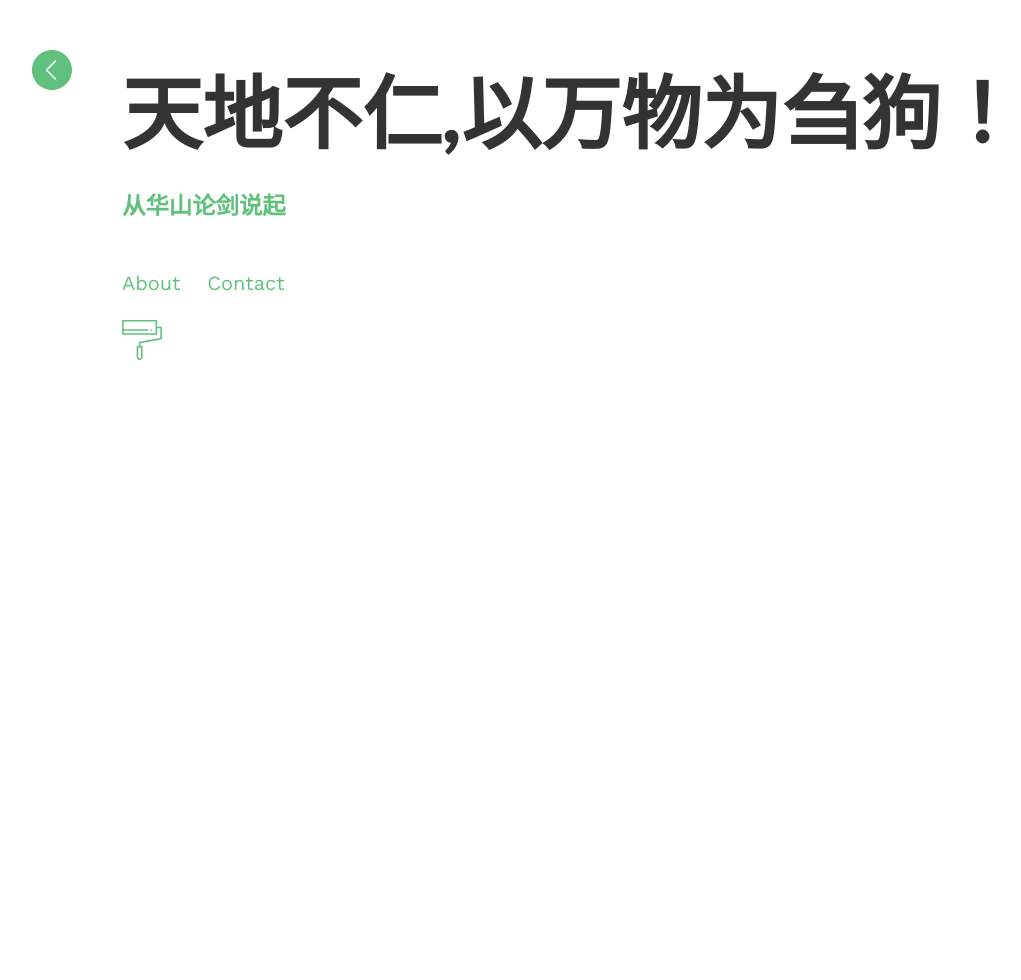
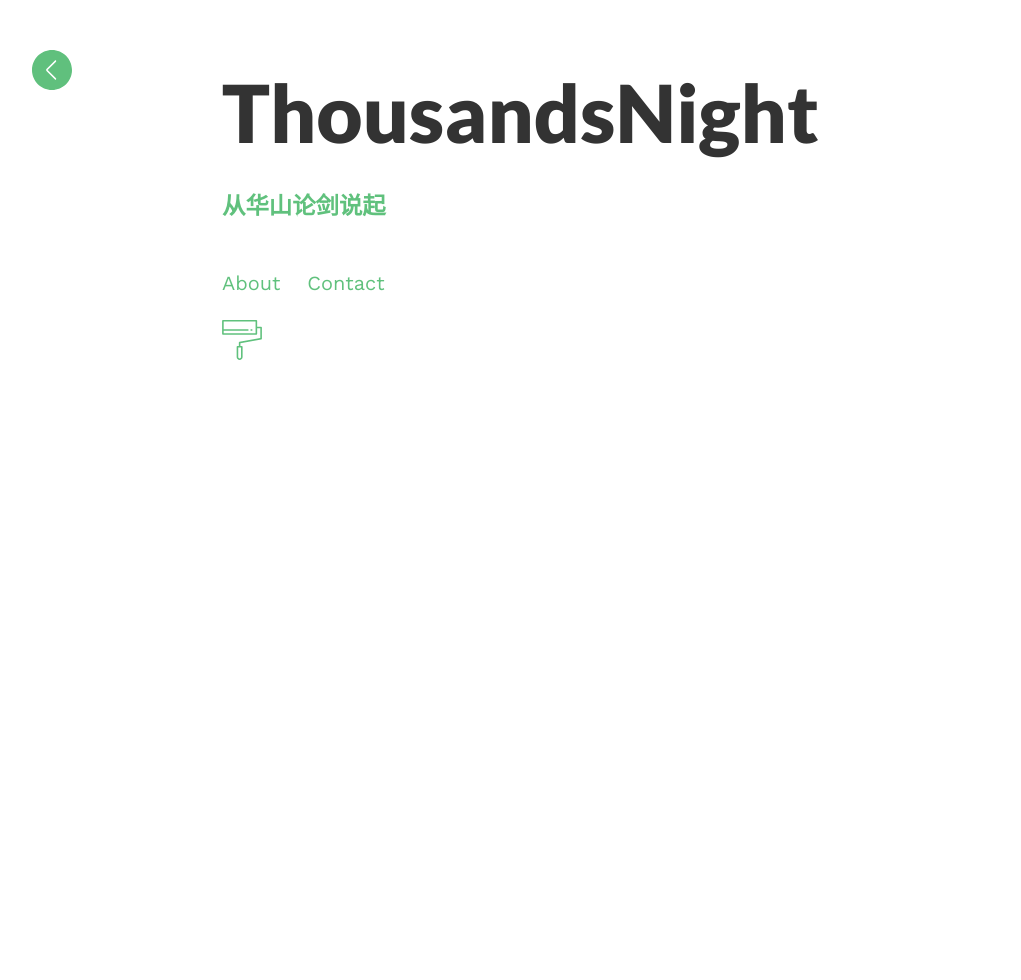
Before and after one commit to thousandsNight/thousandsNight.github.io, a Jekyll site: the page built from index.html, in a window 1280 px wide. Shown: the whole page, without its empty margins (18-1039 px from the left). Built offline with Jekyll 4.4.1, drawn with Linux system fonts in a browser that asks for light colours.

Commit message:
华山论剑

```diff
--- a/_config.yml
+++ b/_config.yml
@@ -1,6 +1,6 @@
 ### your site title here
 
-title: 天地不仁,以万物为刍狗！
+title: thousandsNight
 baseurl: /thousandsNight.github.io # name of the repository
 email: liukang@ccnc.cc
 
--- a/css/main.scss
+++ b/css/main.scss
@@ -21,7 +21,7 @@ $grey-color-light: lighten($grey-color, 40%);
 $grey-color-dark:  darken($grey-color, 25%);
 
 // Width of the content area
-$content-width:    1000px;
+$content-width:    800px;
 $on-palm:          600px;
 $on-laptop:        800px;
 
```
